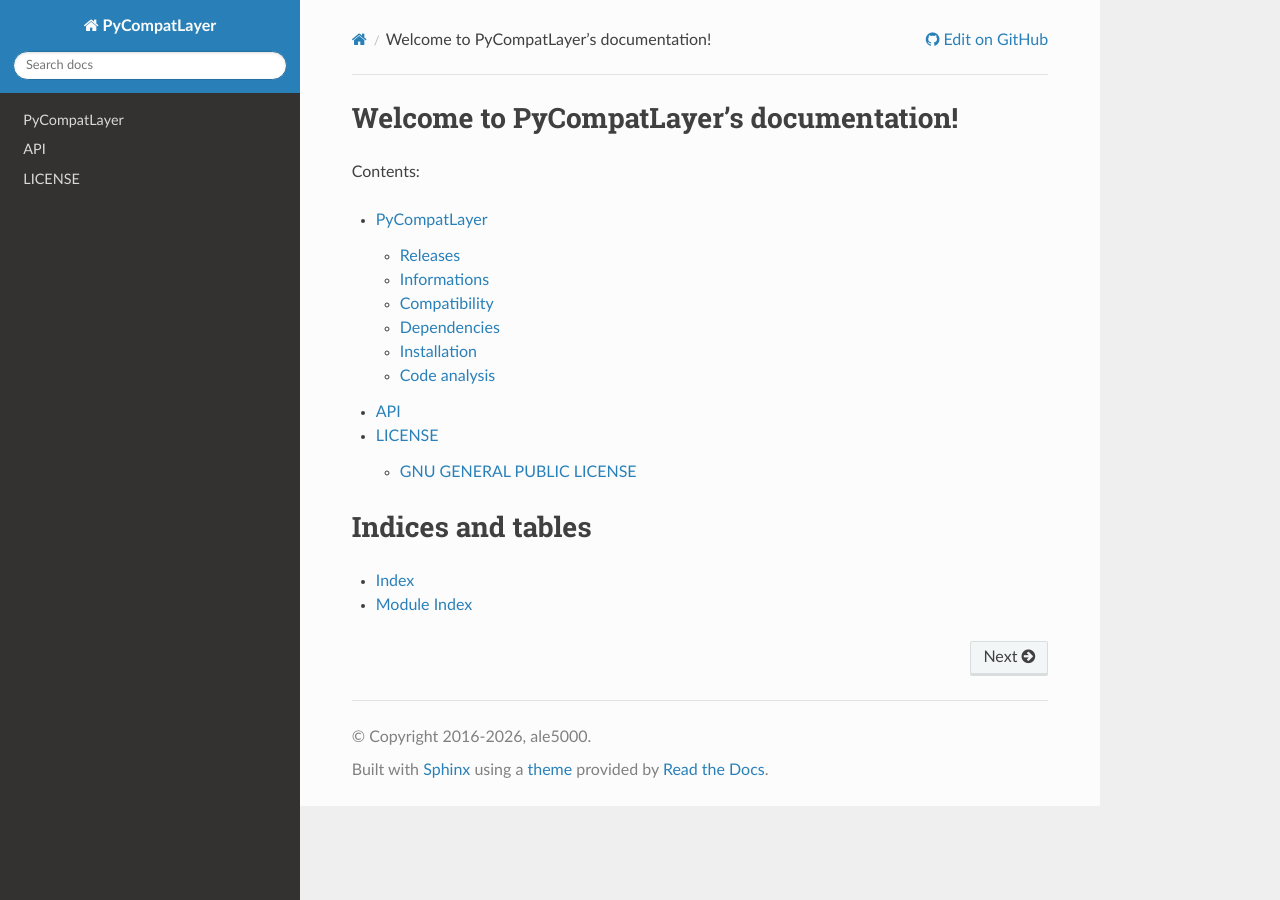
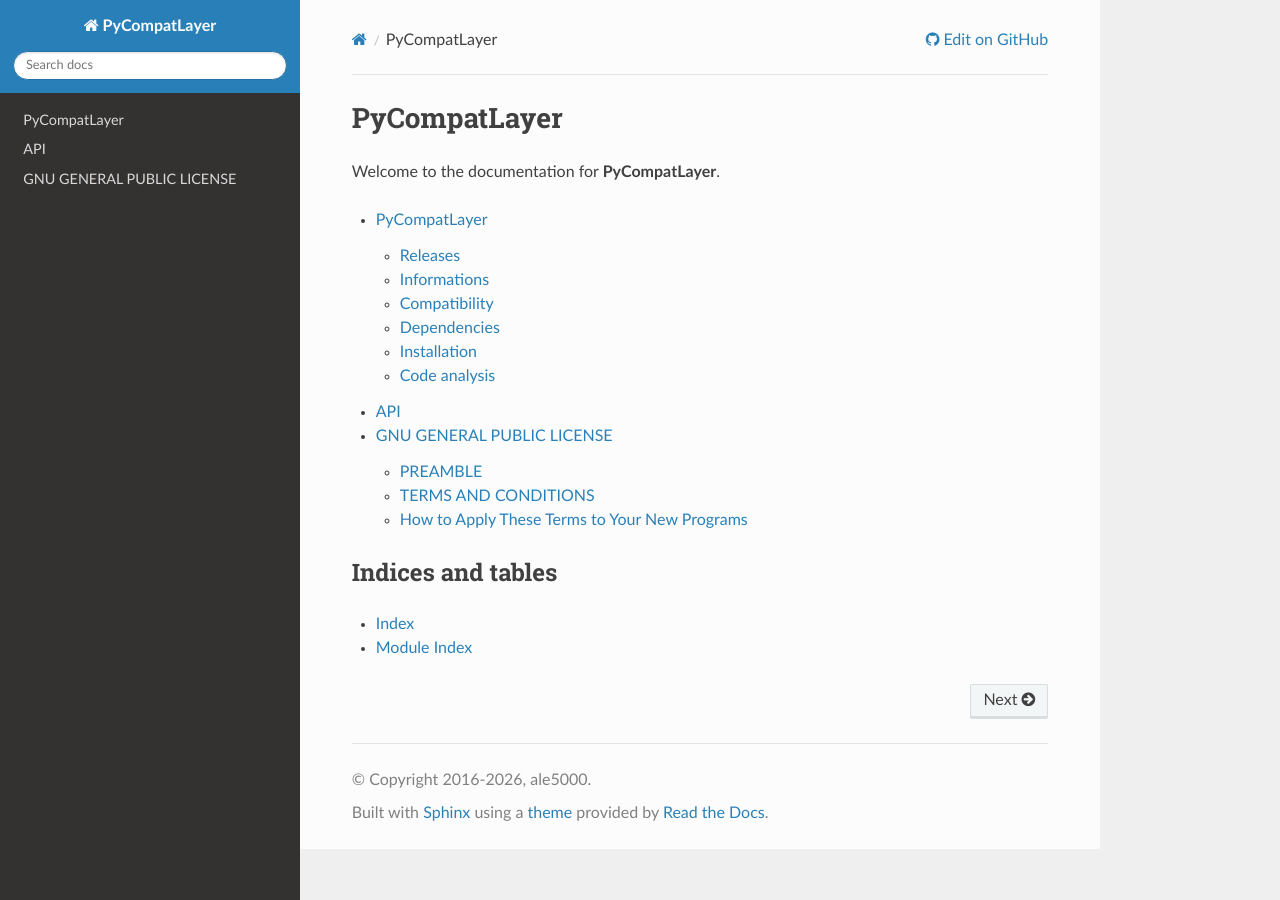
Before and after one commit to ale5000-git/pycompatlayer, a Sphinx documentation site: the page built from docs/index.rst, in a window 1280 px wide. Built offline with Sphinx 7.4.7 and the Read the Docs theme 3.1.0, drawn with Linux system fonts in a browser that asks for light colours; the version number is read from the project's files by our own code.

Commit message:
chore: minor changes

```diff
--- a/docs/LICENSE.LESSER.rst
+++ b/docs/LICENSE.LESSER.rst
@@ -1,7 +1,3 @@
-#######
-LICENSE
-#######
-
 .. include:: ../LICENSE.LESSER.rst
 
 .. include:: ../LICENSE.rst
--- a/docs/api.rst
+++ b/docs/api.rst
@@ -1,5 +1,6 @@
+###
 API
-===
+###
 
 .. automodule:: pycompatlayer
    :members:
--- a/docs/index.rst
+++ b/docs/index.rst
@@ -1,7 +1,12 @@
-Welcome to PyCompatLayer's documentation!
-=========================================
+#############
+PyCompatLayer
+#############
+..
+   SPDX-FileCopyrightText: (c) 2016 ale5000
+   SPDX-License-Identifier: GPL-3.0-or-later
+   SPDX-FileType: DOCUMENTATION
 
-Contents:
+Welcome to the documentation for **PyCompatLayer**.
 
 .. toctree::
    :maxdepth: 2
```
Also changed, not shown: LICENSE.LESSER.rst (+9 -9 lines), LICENSE.rst.
